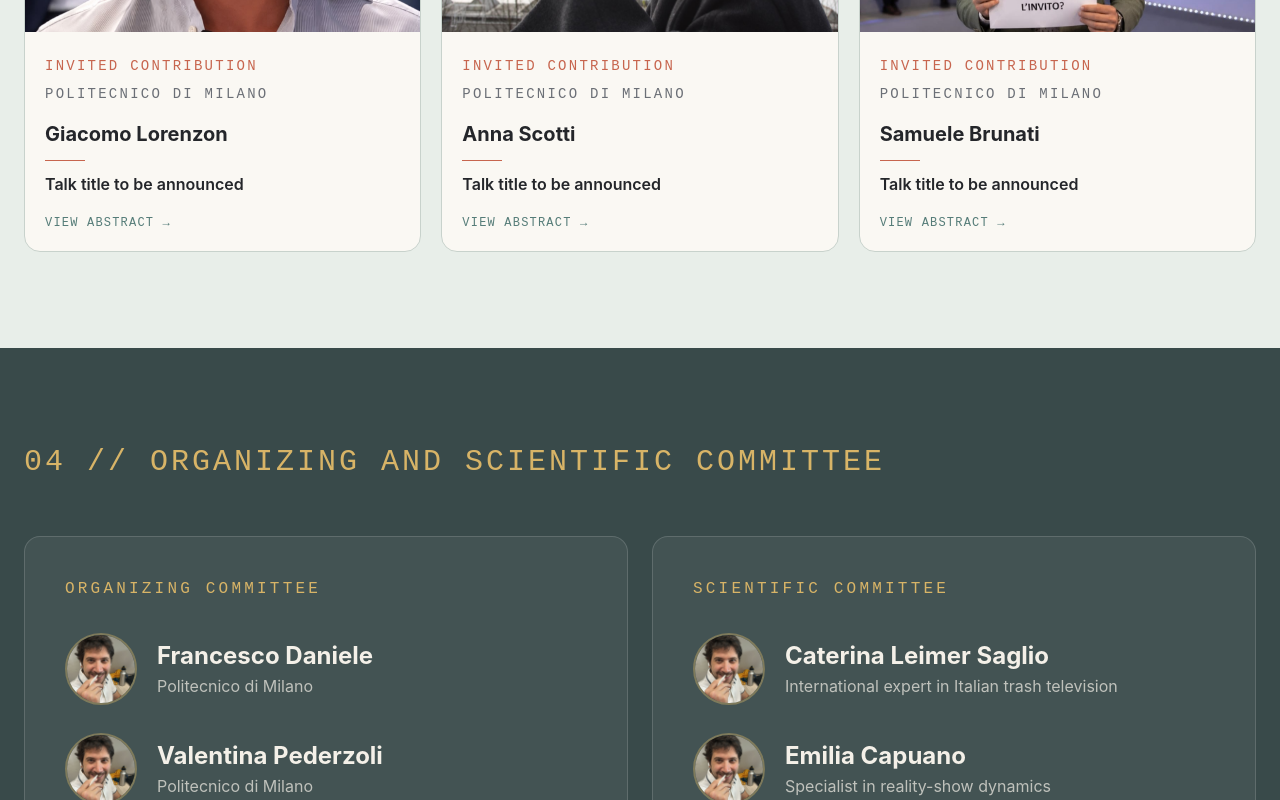
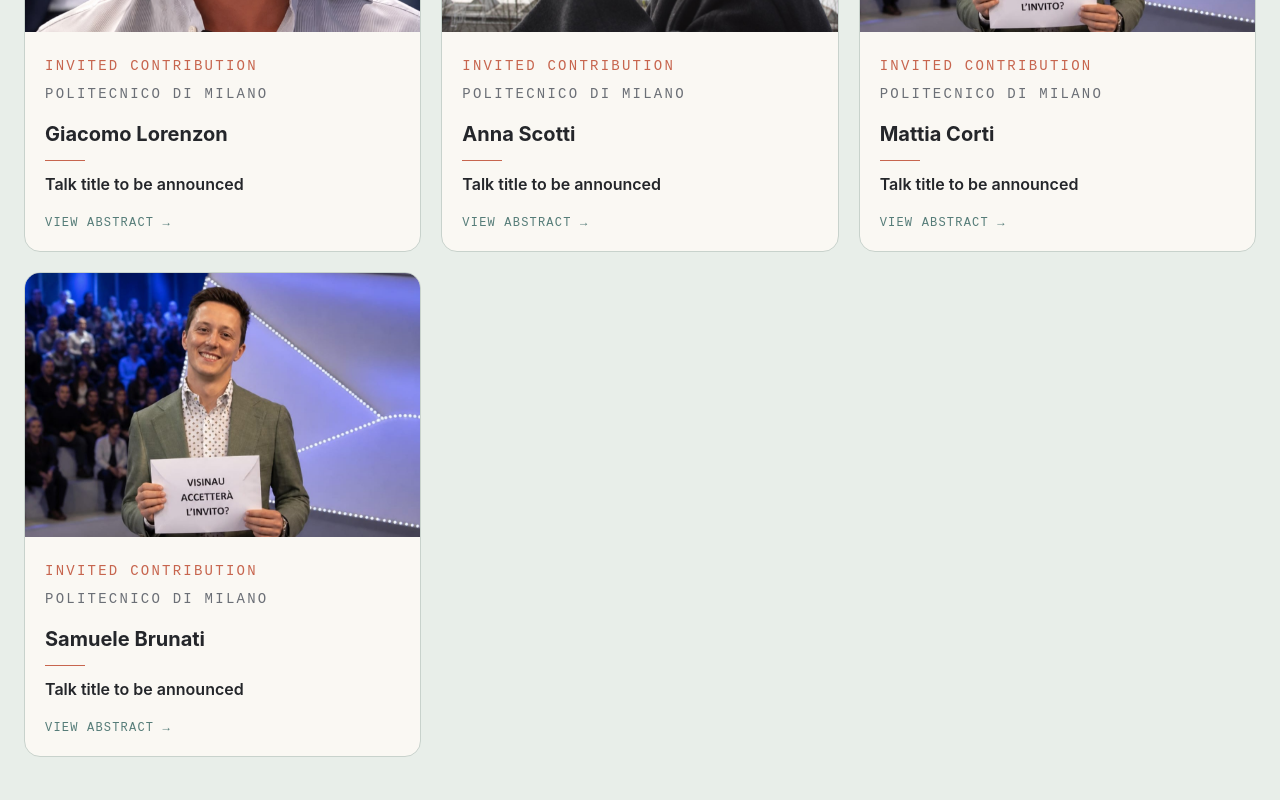
Before and after one commit to caterinaleimer/Visimai2026, a React (Vite) app: page / in a window 1280 px wide. Shown: the part 3920-4720 px from the top of the page. Built offline with nearby package versions, Linux system fonts and the light colour scheme.

Commit message:
Add speaker details for Mattia Corti

```diff
--- a/src/App.jsx
+++ b/src/App.jsx
@@ -61,6 +61,15 @@ const speakers = [
       "Abstract to be announced.",
   },
     {
+    image: speaker6,
+    name: "Mattia Corti",
+    affiliation: "Politecnico di Milano",
+    role: "Invited Contribution",
+    talkTitle: "Talk title to be announced",
+    abstract:
+      "Abstract to be announced.",
+  },
+  {
     image: speaker6,
     name: "Samuele Brunati",
     affiliation: "Politecnico di Milano",
```
